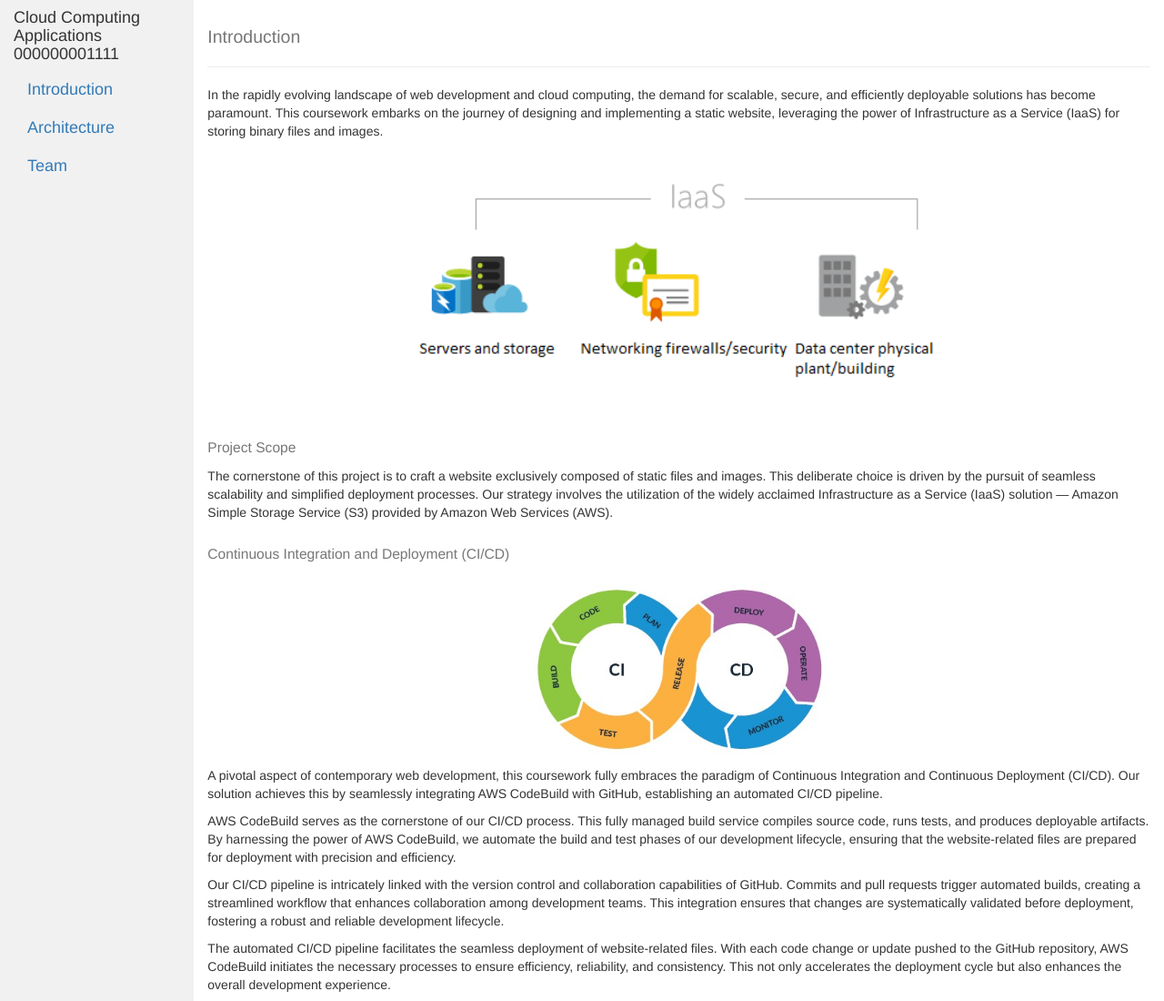
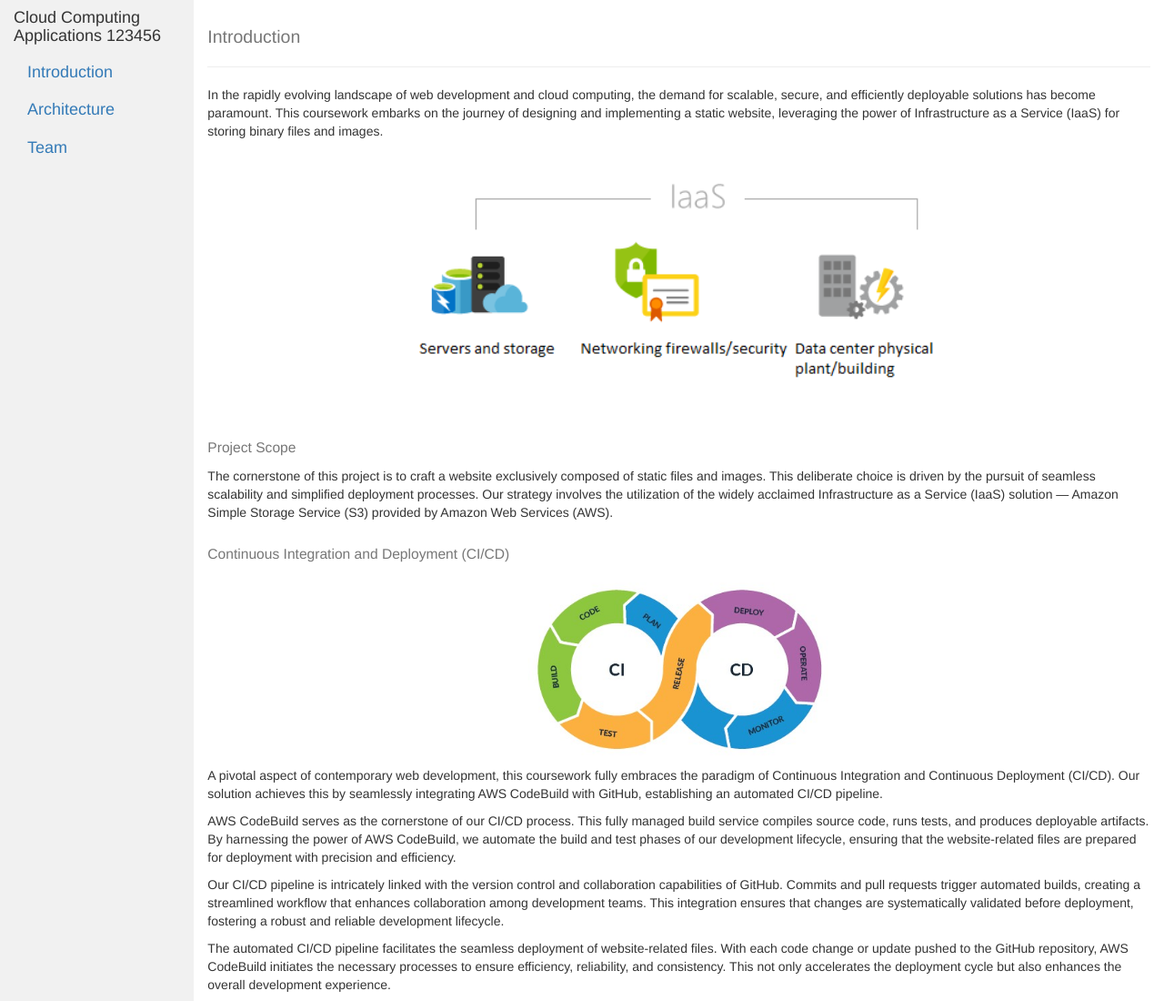
Before and after one commit to CCA-CW/Cloud-Computing-Applications-Coursework, a plain HTML site: page index.html in a window 1280 px wide. Shown: the top 1100 px of the page at 91% size. Drawn offline with nearby package versions, Linux system fonts and the light colour scheme.

Commit message:
Update index.html

```diff
--- a/index.html
+++ b/index.html
@@ -28,7 +28,7 @@
 <div class="container-fluid">
   <div class="row content">
     <div class="col-sm-2 sidenav">
-      <h4>Cloud Computing Applications 000000001111<h4>
+      <h4>Cloud Computing Applications 123456<h4>
       <ul id="sectionList" class="nav nav-pills nav-stacked">
         <li><a href="javascript:void(0)" onclick="changeContent('Introduction', this)">Introduction</a></li>
         <li><a href="javascript:void(0)" onclick="changeContent('Architecture', this)">Architecture</a></li>
```
